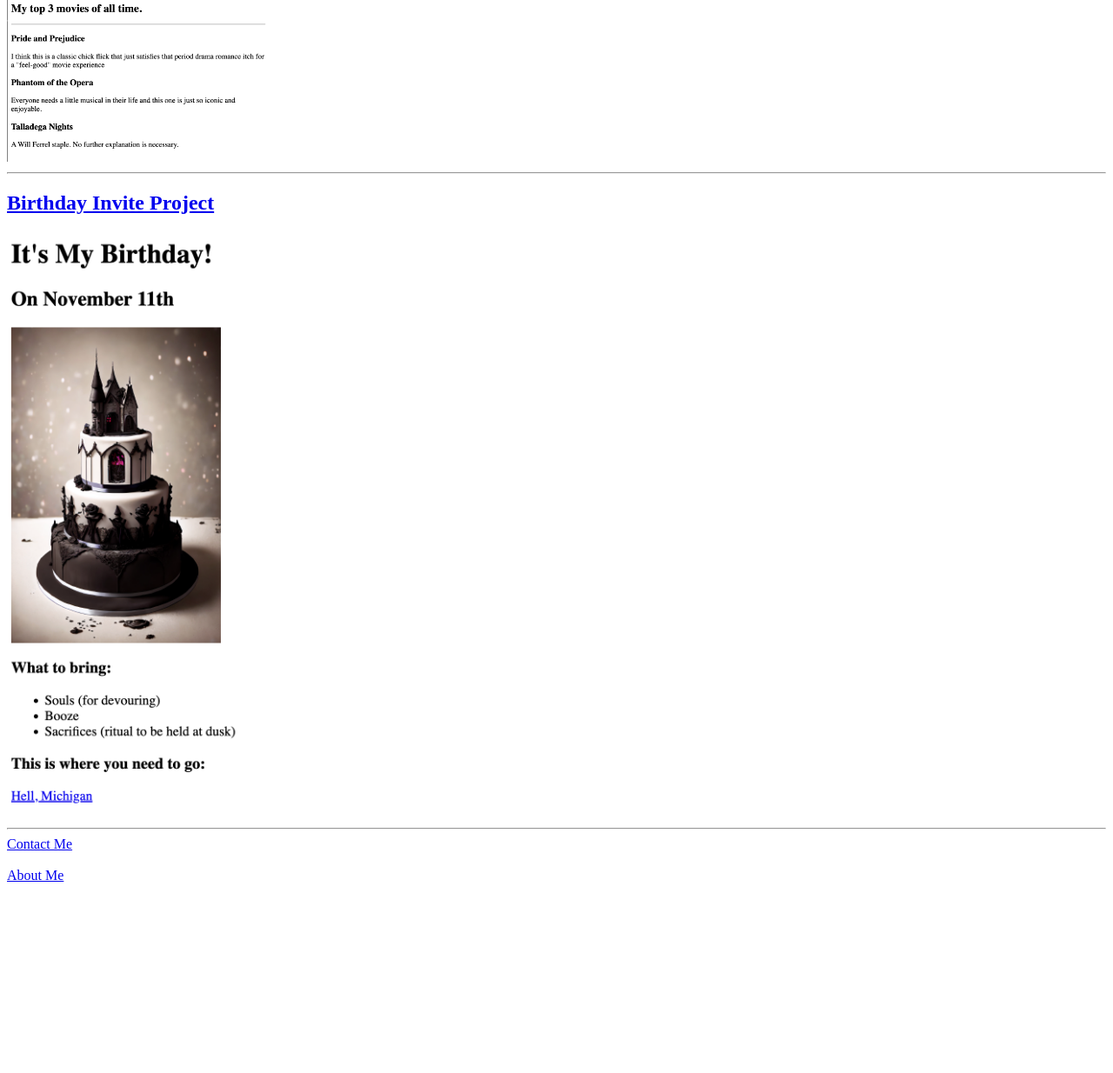
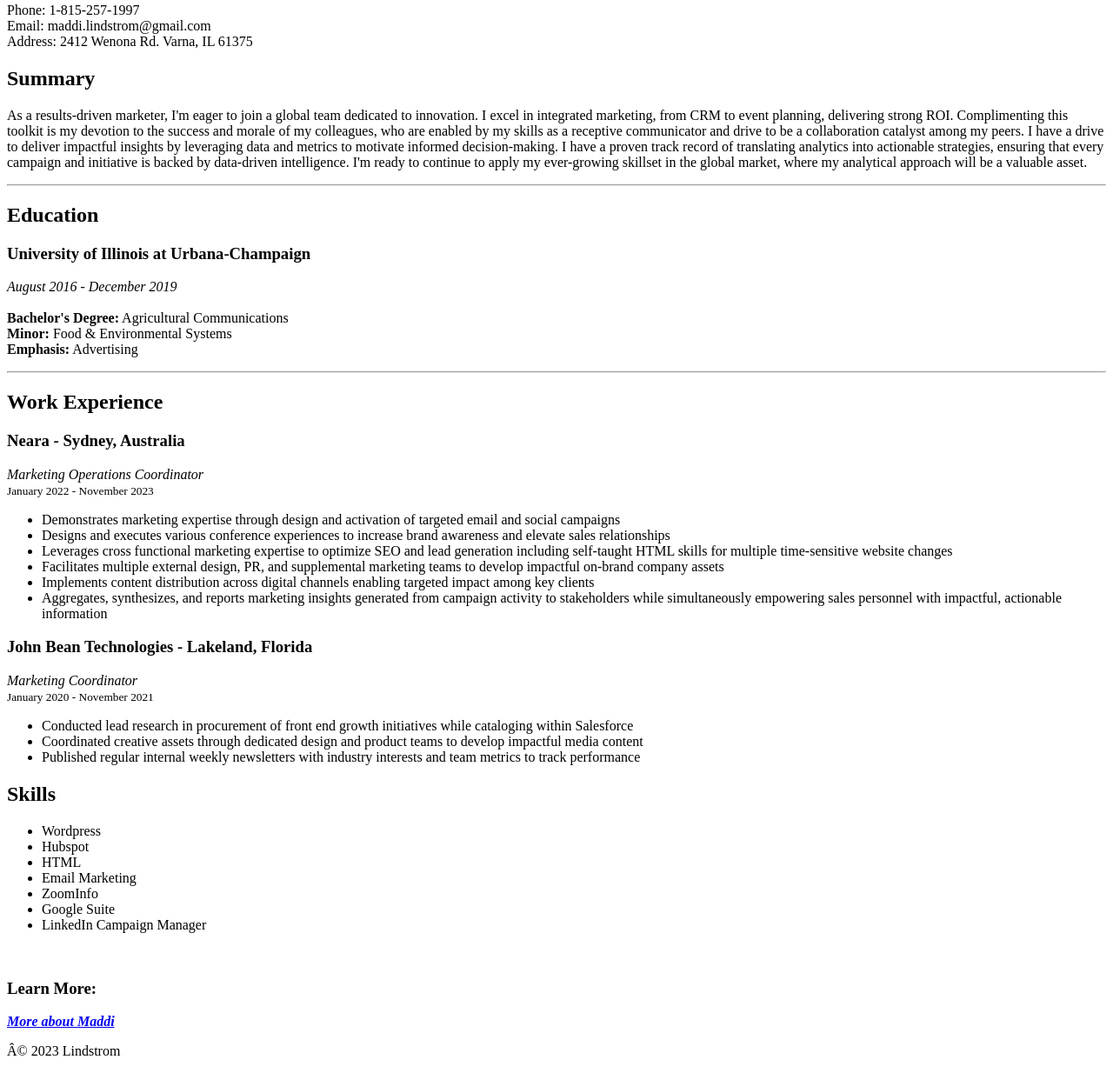
Before and after one commit to madd-907/html-portfolio, a plain HTML site: page index.html in a window 1280 px wide. Shown: the part 247-1481 px from the top of the page at 87% size. Before the commit the page ends 1271 px from the top, so only its background shows below. Drawn offline with Linux system fonts and the light colour scheme.

Commit message:
Add files via upload

```diff
--- a/index.html
+++ b/index.html
@@ -1,24 +1,70 @@
 <!DOCTYPE html>
 <html lang="en">
+
     <head>
-        <meta charset="UTF-8">
-        <title>Maddi's Portfolio Website</title>
+       <meta charsets="UTF-8">
+        <title>My Resume</title>
     </head>
 
-    <body>
-        <h1>Maddi Lindstrom's Portfolio</h1>
-        <h2>I am an aspiring Web Developer</h2>
-        <hr />
-        <h2><a href="./public/movie-ranking.html">Movie Ranking Project</h2></a>
-            <br/>
-            <a href="./public/movie-ranking.html"><img src="./assets/images/movieranking.png" width="300"></a>
-        <hr />
-        <h2><a href="./public/birthday-invite.html">Birthday Invite Project</h2></a>
-            <a href="./public/birthday-invite.html"><img src="./assets/images/birthdayinvite.png" width="300"></a>
-        <hr />
-            <a href="./public/contact.html">Contact Me</a>
+        <body>
+         <h1>Maddi Lindstrom</h1>
+         <img src="./images/11.jpeg" height="150"> <br/>
+         <p>
+            Phone: 1-815-257-1997 <br/>
+            Email: maddi.lindstrom@gmail.com <br />
+            Address: 2412 Wenona Rd. Varna, IL 61375
+         </p>
+         <h2>Summary</h2>
+         <p>
+            As a results-driven marketer, I'm eager to join a global team dedicated to innovation. I excel in integrated marketing, from CRM to event planning, delivering strong ROI. Complimenting this toolkit is my devotion to the success and morale of my colleagues, who are enabled by my skills as a receptive communicator and drive to be a collaboration catalyst among my peers. I have a drive to deliver impactful insights by leveraging data and metrics to motivate informed decision-making. I have a proven track record of translating  analytics into actionable strategies, ensuring that every campaign and initiative is backed by data-driven intelligence. I'm ready to continue to apply my ever-growing skillset in the global market, where my analytical approach will be a valuable asset.
+         </p>
+         <hr />
+         <h2>Education</h2>
+         <p>
+            <h3>University of Illinois at Urbana-Champaign</h3>
+            <i>August 2016 - December 2019</i> <br />
             <br />
-            <br />
-            <a href="./public/about.html">About Me</a>
-    </body>
+            <strong>Bachelor's Degree:</strong> Agricultural Communications <br />
+            <strong>Minor:</strong> Food & Environmental Systems <br />
+            <strong>Emphasis:</strong> Advertising
+         </p>
+         <hr />
+         <h2>Work Experience</h2>
+         <h3>Neara - Sydney, Australia</h3>
+         <i>Marketing Operations Coordinator</i><br />
+         <small>January 2022 - November 2023</small>
+         <p><ul>
+            <li>Demonstrates marketing expertise through design and activation of targeted email and social campaigns</li>
+            <li>Designs and executes various conference experiences to increase brand awareness and elevate sales relationships</li>
+            <li>Leverages cross functional marketing expertise to optimize SEO and lead generation including self-taught HTML skills for multiple time-sensitive website changes </li>
+            <li>Facilitates multiple external design, PR, and supplemental marketing teams to develop impactful on-brand company assets </li>
+            <li>Implements content distribution across digital channels enabling targeted impact among key clients</li>
+            <li>Aggregates, synthesizes, and reports marketing insights generated from campaign activity to stakeholders while simultaneously empowering sales personnel with impactful, actionable information</li>
+         </ul></p>
+         <h3>John Bean Technologies - Lakeland, Florida</h3>
+         <i>Marketing Coordinator</i> <br />
+         <small>January 2020 - November 2021</small>
+         <p><ul>
+            <li>Conducted lead research in procurement of front end growth initiatives while cataloging within Salesforce </li>
+            <li>Coordinated creative assets through dedicated design and product teams to develop impactful media content</li>
+            <li>Published regular internal weekly newsletters with industry interests and team metrics to track performance</li>
+         </ul></p>
+         <h2>Skills</h2>
+         <p><ul>
+            <li>Wordpress</li>
+            <li>Hubspot</li>
+            <li>HTML</li>
+            <li>Email Marketing</li>
+            <li>ZoomInfo</li>
+            <li>Google Suite</li>
+            <li>LinkedIn Campaign Manager</li>
+         </ul></p>
+         <br />
+         <h3>Learn More:</h3>
+         <a href="./personal-hobbies.html"><strong><i>More about Maddi</i></strong></a>
+        </body>
 </html>
+
+<footer>
+    <p>© 2023 Lindstrom</p>
+</footer>
```
Also changed, not shown: personal-hobbies.html (added, +36 -0 lines), images/11.jpeg (added), images/IMG_7278.JPG (added), 1 other file.
